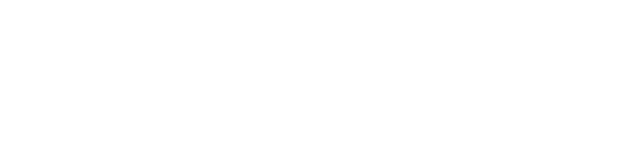
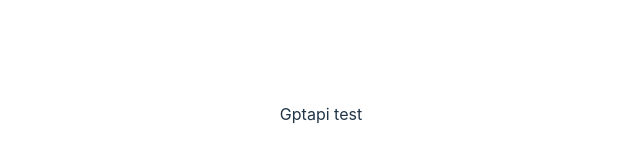
Before and after one commit to BLACKOUT2025-TechNova/TechNovaclient, a React (Vite) app: page /gptapi in a window 1280 px wide. Before the commit this address had no page. Shown: the part 286-448 px from the top of the page, without its empty margins (319-959 px from the left). Built offline with nearby package versions, Linux system fonts and the light colour scheme.

Commit message:
feat:folder structure setting

```diff
--- a/src/App.jsx
+++ b/src/App.jsx
@@ -1,12 +1,14 @@
 import { BrowserRouter as Router, Routes, Route } from "react-router-dom";
 import "./App.css";
 import Main from "./pages/main/Main";
+import Gptapi from "./utils/Gptapi";
 
 function App() {
   return (
     <Router>
       <Routes>
         <Route path="/" element={<Main />} />
+        <Route path="/gptapi" element={<Gptapi />} />
       </Routes>
     </Router>
   );
--- /dev/null
+++ b/src/components/Header.jsx
@@ -0,0 +1,9 @@
+const Header = () => {
+  return (
+    <>
+      <>Header test</>
+    </>
+  );
+};
+
+export default Header;
--- /dev/null
+++ b/src/utils/Gptapi.jsx
@@ -0,0 +1,9 @@
+const Gptapi = () => {
+  return (
+    <>
+      <>Gptapi test</>
+    </>
+  );
+};
+
+export default Gptapi;
```
